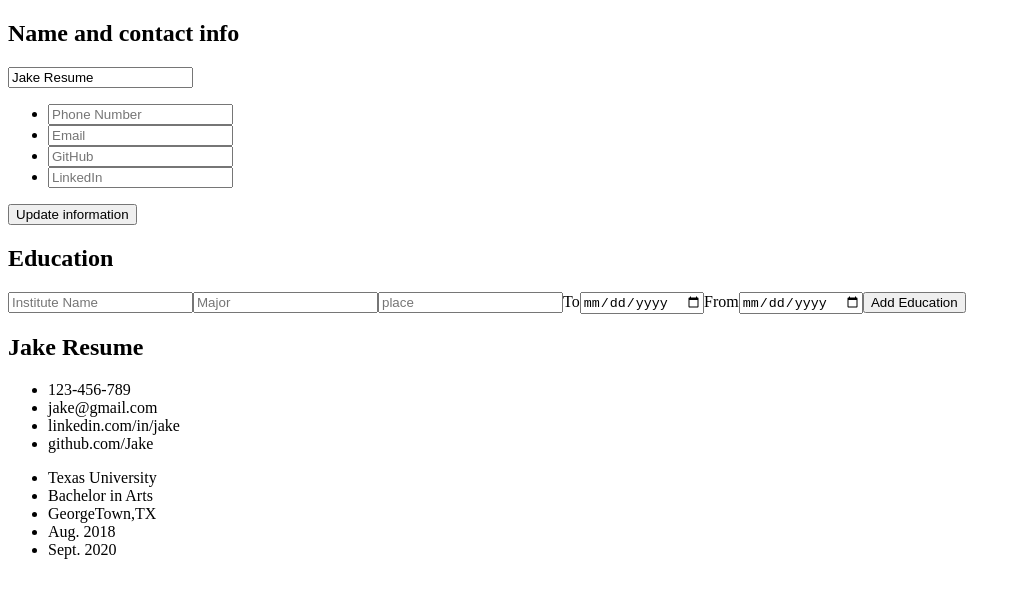
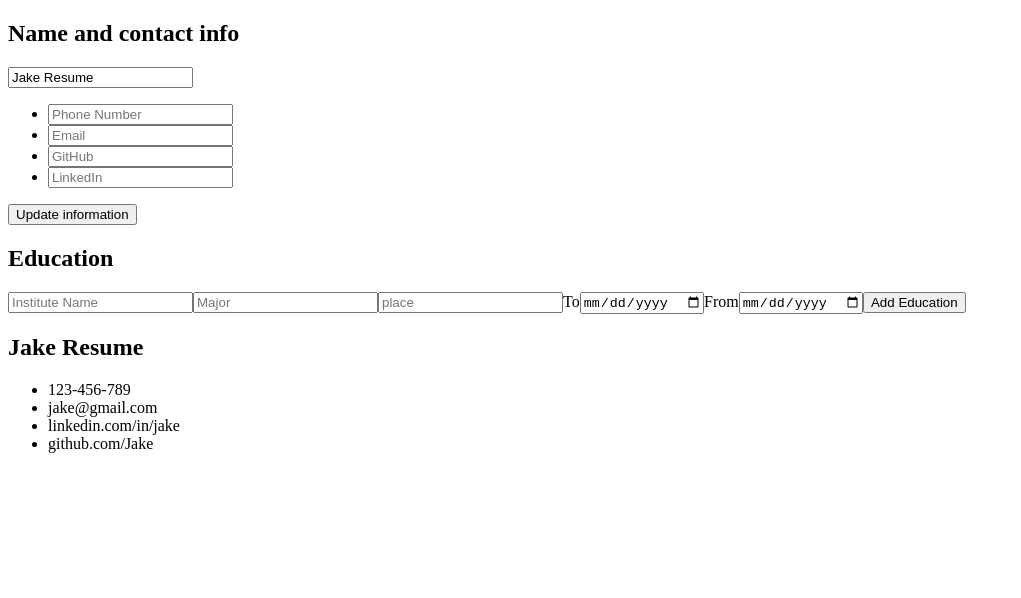
Before and after one commit to Lune3/cv-application, a React app in the folder cv-builder/: page / in a window 1280 px wide. Shown: the top 598 px of the page, without its empty margins (0-1021 px from the left). Built offline with nearby package versions, Linux system fonts and the light colour scheme; the HTML template or start-up script is replaced by a standard one.

Commit message:
Add education to resume done

```diff
--- a/cv-builder/src/App.jsx
+++ b/cv-builder/src/App.jsx
@@ -31,10 +31,10 @@ function UpdateInfo({userInfo}){
 
 function UpdateEducation({userEducation}){
     const eduList = userEducation.map(edu => {
-        const userEdu = Object.keys(edu).map((keyName,i) =>{
+        const userEdu = Object.entries(edu).map(([keyName, value]) =>{
             if(keyName !== 'id'){
                 return (
-                    <li key={i}>{edu[keyName]}</li>
+                    <li key={keyName}>{value}</li>
                 )
             }
         })
@@ -44,7 +44,11 @@ function UpdateEducation({userEducation}){
             </ul>
         )
     })
-    return eduList;
+    return (
+        <>
+            {eduList}
+        </>
+    );
 }
 
 
@@ -52,7 +56,7 @@ export default function App(){
     const [currName,setName] = useState("Jake Resume");
     const [userInfo,setInfo] = useState([{text:"123-456-789",id:0},{text:"jake@gmail.com",id:1},{text:"linkedin.com/in/jake",id:2},{text:"github.com/Jake",id:3}]);
 
-    const [userEducation,setEducation] = useState(education);
+    const [userEducation,setEducation] = useState([]);
 
     function handleName(e){
         setName(e.target.value);
@@ -69,9 +73,7 @@ export default function App(){
 
     function handleEducation(e){
         e.preventDefault();
-        const newEducation = education;
-        newEducation.push({instituteName:e.target[0].value,major:e.target[1].value,place:e.target[2].value,to:e.target[2].value,from:e.target[2].value,id:uuidv4()});
-        console.log(newEducation);
+        const newEducation = [...userEducation,{instituteName:e.target[0].value,major:e.target[1].value,place:e.target[2].value,to:e.target[2].value,from:e.target[2].value,id:uuidv4()}];
         setEducation(newEducation);
         eraseInput(e);
     }
```
